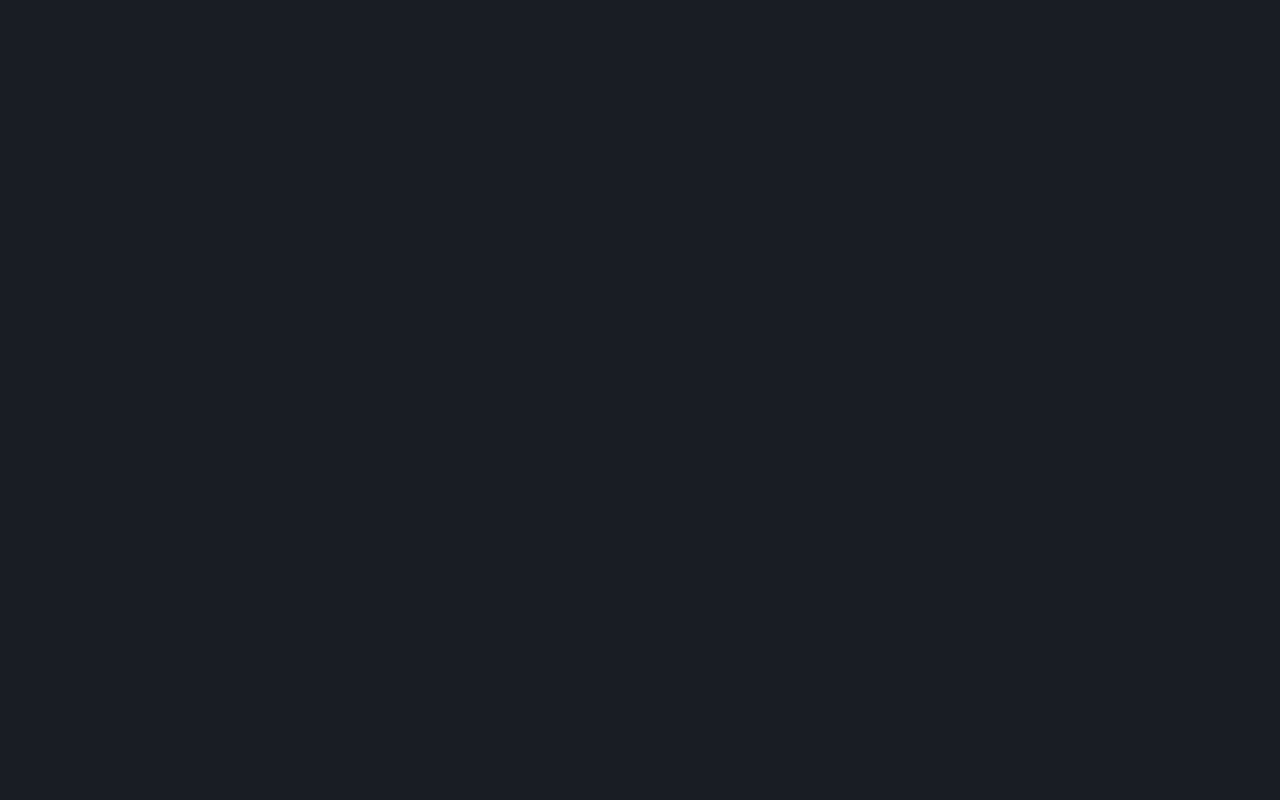
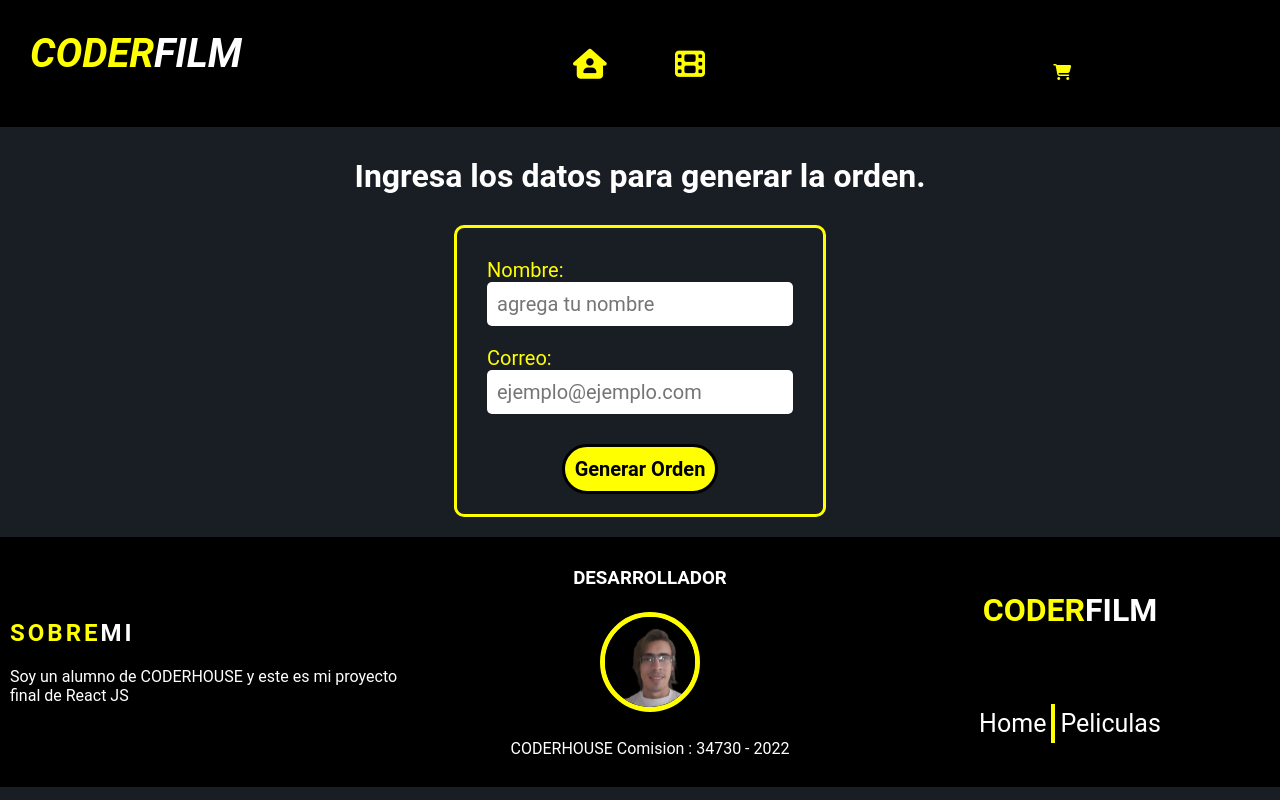
Before and after one commit to JeffreySuarez/CODERFILM, a React (Vite) app: page /CoderFilm/checkout in a window 1280 px wide. Before the commit this address had no page. Built offline with nearby package versions, Linux system fonts and the light colour scheme.

Commit message:
se realizo el formulario para generar la orden de compra

```diff
--- a/package.json
+++ b/package.json
@@ -10,6 +10,7 @@
   },
   "dependencies": {
     "firebase": "^9.10.0",
+    "formik": "^2.2.9",
     "react": "^18.2.0",
     "react-dom": "^18.2.0",
     "react-router-dom": "^6.4.0"
--- a/src/App.jsx
+++ b/src/App.jsx
@@ -7,6 +7,7 @@ import Peliculas from "./pages/Peliculas";
 import Cart from "./components/Cart";
 import ItemDetailContainer from "./components/ItemDetailContainer";
 import { CartProvider } from "./components/context/CartContext";
+import Checkout from "./components/Checkout";
 
 function App() {
   return (
@@ -34,6 +35,7 @@ function App() {
               path="detalle/:detalleID"
               element={<ItemDetailContainer />}
             />
+            <Route path="checkout" element={<Checkout />} />
           </Route>
         </Routes>
       </CartProvider>
--- a/src/components/Cart/Cart.css
+++ b/src/components/Cart/Cart.css
@@ -1,6 +1,6 @@
 .content-carrovacio{
    width: 100%;
-   height: 100vh;
+   height: 100%;
    display: flex;
    flex-direction: column;
    justify-content: center;
--- a/src/components/Cart/index.jsx
+++ b/src/components/Cart/index.jsx
@@ -28,6 +28,7 @@ const Cart = () => {
         return <ItemCart key={product.id} product={product} />;
       })}
       <p>total : $ {totalPrice()}</p>
+      <Link to="/CoderFilm/checkout">Terminar Compra</Link>
     </div>
   );
 };
--- /dev/null
+++ b/src/components/Checkout/Checkout.css
@@ -0,0 +1,116 @@
+.content-checkout {
+  width: 100%;
+  height: 100%;
+  padding: 20px;
+  display: flex;
+  flex-direction: column;
+
+  align-items: center;
+}
+
+.content-checkout-formulario {
+  width: 30%;
+  display: flex;
+  flex-direction: column;
+  justify-content: center;
+  align-items: center;
+  border: 3px solid yellow;
+  border-radius: 10px ;
+}
+
+h1 {
+  color: white;
+  padding: 10px;
+  margin-bottom: 20px;
+}
+
+.content-checkout-form {
+    width: 100%;
+  display: flex;
+  flex-direction: column;
+  justify-content: center;
+  align-items: center;
+  padding: 20px;
+}
+
+.form-div {
+    width: 100%;
+  display: flex;
+  flex-direction: column;
+  color: yellow;
+  padding: 10px;
+  font-size: 20px;
+}
+
+.form-div input {
+  font-size: 20px;
+  border: none;
+  padding: 10px;
+  border-radius: 5px;
+}
+
+.checkout-botton {
+  margin-top: 20px;
+  text-decoration: none;
+  font-size: 20px;
+  border: 3px solid black;
+  padding: 10px;
+  font-weight: bold;
+  color: black;
+  background-color: yellow;
+  border-radius: 30px;
+  transition: all 0.5s ease-in-out;
+}
+.checkout-botton:hover {
+  background-color: black;
+  color: yellow;
+  border: 3px solid yellow;
+}
+
+.error{
+    color: red;
+    font-size: 15px;
+    padding: 5px;
+}
+.exito{
+    color: greenyellow;
+    font-size: 15px;
+    padding: 5px;
+}
+
+.content-titulo1{
+
+    width: 100%;
+    height: 200px;
+    display: flex;
+    flex-direction: column;
+    justify-content: center;
+    align-items: center;
+    margin-bottom: 10px;
+
+}
+.checkout-title1{
+    display: flex;
+    align-items: center;
+   height: auto;
+    color: white;
+
+}
+
+.linkSeguirComprando{
+    text-decoration: none;
+    font-size: 30px;
+    border: 3px solid black;
+    padding: 10px;
+    font-weight: bold;
+    color: black;
+    background-color: yellow;
+    border-radius: 30px;
+    transition: all .5s ease-in-out ;
+
+}
+.linkSeguirComprando:hover{
+    background-color: black;
+    color: yellow;
+    border: 3px solid yellow;
+}
--- /dev/null
+++ b/src/components/Checkout/index.jsx
@@ -0,0 +1,202 @@
+import React, { useState } from "react";
+import { useCartContext } from "../context/CartContext";
+import "./Checkout.css";
+import { Formik } from "formik";
+//importamos firebase
+import { addDoc, collection, getFirestore } from "firebase/firestore";
+import { Link } from "react-router-dom";
+const Checkout = () => {
+  const { totalPrice, cart, setCart } = useCartContext();
+
+  // const [name, setName] = useState("");
+  // const [email, setEmail] = useState("");
+  // const [numberCell, setNumberCell] = useState("");
+
+  const [orderID, setOrderID] = useState("");
+
+  const [formularioEnviado, setFormularioEnviado] = useState(false);
+
+  // const handleSubmit = (e) => {
+  //   e.preventDefault();
+
+  //   const order = {
+  //     buyer: { name, email, numberCell },
+
+  //     items: cart.map((product) => ({
+  //       id: product.id,
+  //       price: product.price,
+  //       cantidad: product.cantidad,
+  //     })),
+  //     total: totalPrice(),
+
+  //     //   items: [{ name: "bici", price: 100 }],
+  //     //   total: 100,
+  //   };
+  //   const db = getFirestore();
+  //   const orders = collection(db, "orders");
+  //   addDoc(orders, order).then(({ id }) => setOrderID(id));
+
+  //   console.log(order);
+  //   setCart([]);
+  // };
+
+  // console.log(cart);
+  // console.log(numberCell, name, email);
+  // console.log(orderID);
+
+  // console.log(totalPrice);
+
+  const enviarFirebase = ({ name, email }) => {
+    const order = {
+      buyer: { name, email },
+
+      items: cart.map((product) => ({
+        id: product.id,
+        price: product.price,
+        cantidad: product.cantidad,
+      })),
+      total: totalPrice(),
+
+      //   items: [{ name: "bici", price: 100 }],
+      //   total: 100,
+    };
+    const db = getFirestore();
+    const orders = collection(db, "orders");
+    addDoc(orders, order).then(({ id }) => setOrderID(id));
+
+    console.log(order);
+    setCart([]);
+  };
+
+  return (
+    <Formik
+      initialValues={{
+        name: "",
+        email: "",
+        // numberCell: "",
+      }}
+      validate={(valores) => {
+        let errores = {};
+
+        //validacion para el input de name
+        if (!valores.name) {
+          errores.name = "por favor ingresa un nombre";
+        } else if (!/^[a-zA-ZÀ-ÿ\s]{1,40}$/.test(valores.name)) {
+          errores.name = "El nombre solo puede contener letras y espacios";
+        }
+
+        //validacion para el input de email
+        if (!valores.email) {
+          errores.email = "por favor ingresa un correo electronico";
+        } else if (
+          !/^[a-zA-Z0-9_.+-]+@[a-zA-Z0-9-]+\.[a-zA-Z0-9-.]+$/.test(
+            valores.email
+          )
+        ) {
+          errores.email =
+            "El email solo puede contener letras, numeros, puntos, guiones y guion bajo.";
+        }
+
+        return errores;
+      }}
+      onSubmit={(valores, { resetForm }) => {
+        enviarFirebase(valores);
+        resetForm(); //reiniciamos el formulario
+        setFormularioEnviado(true);
+        setTimeout(() => {
+          setFormularioEnviado(false);
+        }, 2000);
+        console.log(valores);
+      }}
+    >
+      {({
+        handleSubmit,
+        values,
+        handleChange,
+        handleBlur,
+        errors,
+        touched,
+      }) => (
+        <div className="content-checkout">
+          {orderID ? (
+            <div className="content-titulo1">
+              <h1 className="checkout-title1">Gracias por su compra!!</h1>
+              <Link className="linkSeguirComprando" to={"/CoderFilm/Peliculas"}>
+                Seguir comprando
+              </Link>
+            </div>
+          ) : (
+            <>
+              <h1 className="checkout-title2">
+                Ingresa los datos para generar la orden.
+              </h1>
+              <div className="content-checkout-formulario">
+                <form onSubmit={handleSubmit} className="content-checkout-form">
+                  <div className="form-div">
+                    <label htmlFor="bane">Nombre: </label>
+                    <input
+                      id="name"
+                      name="name"
+                      type="text"
+                      value={values.name}
+                      placeholder="agrega tu nombre"
+                      onChange={handleChange}
+                      onBlur={handleBlur}
+                      // onChange={(e) => setName(e.target.value)}
+                    />
+                    {touched.name && errors.name && (
+                      <div className="error">{errors.name}</div>
+                    )}
+                  </div>
+                  <div className="form-div">
+                    <label htmlFor="email">Correo: </label>
+                    <input
+                      id="email"
+                      name="email"
+                      type="email"
+                      value={values.email}
+                      placeholder="ejemplo@ejemplo.com"
+                      onChange={handleChange}
+                      onBlur={handleBlur}
+                      // onChange={(e) => setEmail(e.target.value)}
+                    />
+                    {touched.email && errors.email && (
+                      <div className="error">{errors.email}</div>
+                    )}
+                  </div>
+
+                  {/* <div className="form-div">
+                    <label htmlFor="numberCell">CellPhone:</label>
+                    <input
+                      id="numberCell"
+                      name="numberCell"
+                      type="text"
+                      value={values.numberCell}
+                      placeholder="numero de contacto"
+                      onChange={handleChange}
+                      onBlur={handleBlur}
+                      // onChange={(e) => setNumberCell(e.target.value)}
+                    />
+                  </div> */}
+
+                  <button
+                    type="submit"
+                    className="checkout-botton"
+                    // onClick={handleCompra}
+                  >
+                    Generar Orden
+                  </button>
+                  {formularioEnviado && (
+                    <p className="exito">Formulario enviado con exito</p>
+                  )}
+                </form>
+              </div>
+            </>
+          )}
+        </div>
+      )}
+    </Formik>
+  );
+};
+
+export default Checkout;
--- a/src/components/ItemListContainer/index.jsx
+++ b/src/components/ItemListContainer/index.jsx
@@ -71,7 +71,7 @@ const index = () => {
   return (
     <div className="content-itemListContainer">
       <Filter />
-
+      {/* {!data ? <Loading /> : <ItemList datosFilm={data} />} */}
       <ItemList datosFilm={data} />
     </div>
   );
--- a/src/components/context/CartContext.jsx
+++ b/src/components/context/CartContext.jsx
@@ -86,6 +86,7 @@ const CartProvider = ({ children }) => {
     totalPrice,
     totalProduct,
     cart,
+    setCart,
   };
 
   return (
```
Also changed, not shown: 1 other file (tests, documents, lock files or other folders).
